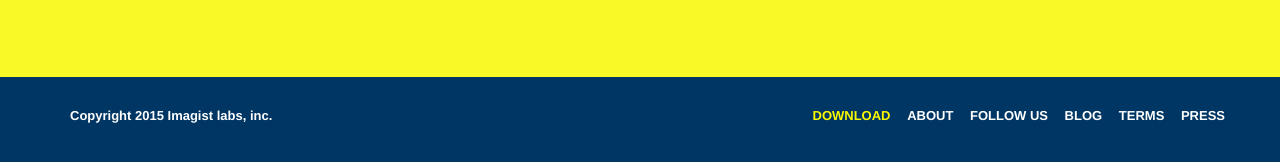
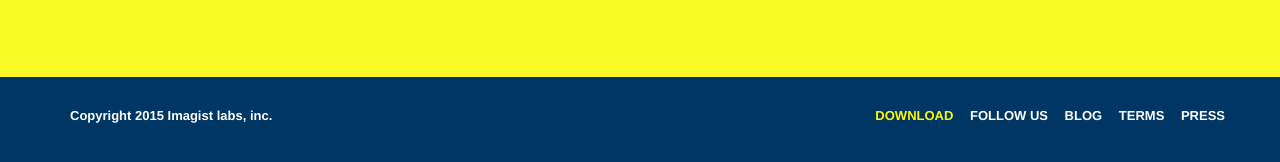
Before and after one commit to joshuanguyen/pop-web, a Jekyll site: the page built from index.html, in a window 1280 px wide and 900 px high, scrolled down 2700 px. Shown: the part 733-895 px from the top of the window. Built offline with Jekyll 4.4.1, drawn with Linux system fonts in a browser that asks for light colours; nearby versions of some CDN libraries.

Commit message:
Update pop-raw.html

```diff
--- a/_layouts/pop-raw.html
+++ b/_layouts/pop-raw.html
@@ -48,7 +48,7 @@
           <li><a href="index.html">Home</a></li>
           {% endif %}
           <li><a href="https://itunes.apple.com/us/app/pop-video-texting-is-faster/id875099176?ls=1&mt=8" class="lookatme">Download</a></li>
-          <li><a href="http://blog.imagistlabs.co/about/">About</a></li>
+          <!--<li><a href="http://blog.imagistlabs.co/about/">About</a></li>-->
           <li><a href="http://www.twitter.com/sendpop/">Follow us</a></li>
           <li><a href="http://blog.hellopop.co">Blog</a></li>
           {% if page.home %}
```
